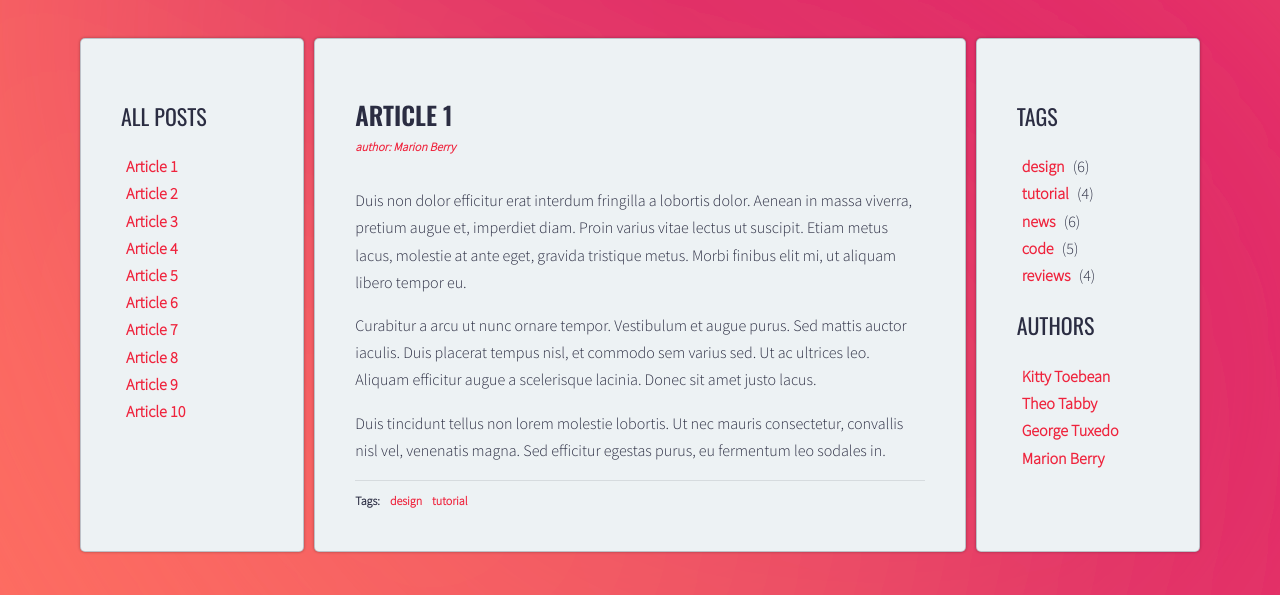
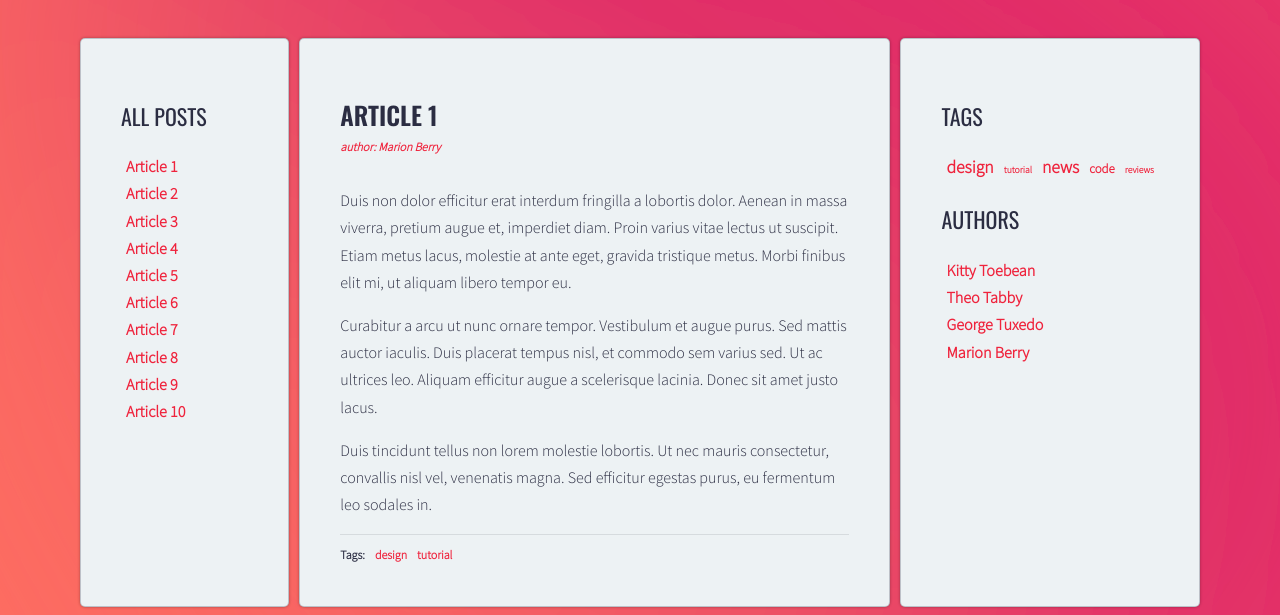
Before and after one commit to MarioDev716/javascript-blog, a website: page index.html in a window 1280 px wide. Shown: the part 205-820 px from the top of the page. Drawn offline with nearby package versions, Linux system fonts and the light colour scheme; a web font is replaced by a local one.

Commit message:
Task: 6.2 Dopracowanie chmury tagów

```diff
--- a/js/script.js
+++ b/js/script.js
@@ -5,7 +5,9 @@
   optTitleListSelector = '.titles',
   optArticleTagsSelector = '.post-tags .list',
   // optArticleAuthorSelector = '.post-author',
-  optTagsListSelector = '.list.tags';
+  optTagsListSelector = '.list.tags',
+  optCloudClassCount = 5,
+  optCloudClassPrefix = 'tag-size-';
 
 function titleClickHandler(event) {
   event.preventDefault();
@@ -93,9 +95,9 @@
 
 function calculateTagsParams(tags) {
   /* [DONE] Add object const with default value  */
-  const params = {'max': 0, 'min': 999999};
+  const params = { max: 0, min: 999999 };
   /* [DONE] LOOP: for each tags value */
-  for (let tag in tags){
+  for (let tag in tags) {
     console.log(tag + ' is used ' + tags[tag] + ' times');
     /* [DONE] Calculate min and max values for tags argument */
     params.max = Math.max(tags[tag], params.max);
@@ -103,6 +105,15 @@
   }
 
   return params;
+}
+
+/* [NEW] Function to generate class for Cloud Tags */
+function calculateTagClass(count, params) {
+  const normalizedCount = count - params.min;
+  const normalizedMax = params.max - params.min;
+  const percentage = normalizedCount / normalizedMax;
+  const classNumber = Math.floor(percentage * (optCloudClassCount - 1) + 1);
+  return optCloudClassPrefix, classNumber;
 }
 
 function generateTags() {
@@ -164,14 +175,25 @@
   /* [NEW] START LOOP: for each tag in allTags */
   for (let tag in allTags) {
     /* [NEW] generate code of a link and add it to allTagsHTML */
-    allTagsHTML +=
-      '<a href="#tag-' +
+    /*     allTagsHTML +=
+      '<li><a href="#tag-' +
       tag +
       '"> ' +
       tag +
       ' </a> (' +
       allTags[tag] +
-      ') </br>';
+      ')</li>'; */
+    /* [NEW] Generate HTML code with class for cloud tags */
+    const tagLinkHTML =
+      '<li><a href="#tag-' +
+      tag +
+      '" class="' + optCloudClassPrefix +
+      calculateTagClass(allTags[tag], tagsParams) +
+      '">' +
+      tag +
+      '</a></li>';
+    allTagsHTML += tagLinkHTML;
+    console.log('tagLinkHTML: ', tagLinkHTML);
   }
   tagList.innerHTML = allTagsHTML;
 }
--- a/sass/style.scss
+++ b/sass/style.scss
@@ -158,6 +158,27 @@
   }
 }
 
+.list.tags {
+  .tag-size-1 {
+    font-size: 60%;
+  }
+  .tag-size-2 {
+    font-size: 70%;
+  }
+  .tag-size-3 {
+    font-size: 80%;
+  }
+  .tag-size-4 {
+    font-size: 90%;
+  }
+  .tag-size-5 {
+    font-size: 110%;
+  }
+  li {
+    display: inline;
+  }
+}
+
 /* Authors */
 
 .authors {
```
Also changed, not shown: css/style.css, 1 other file.
